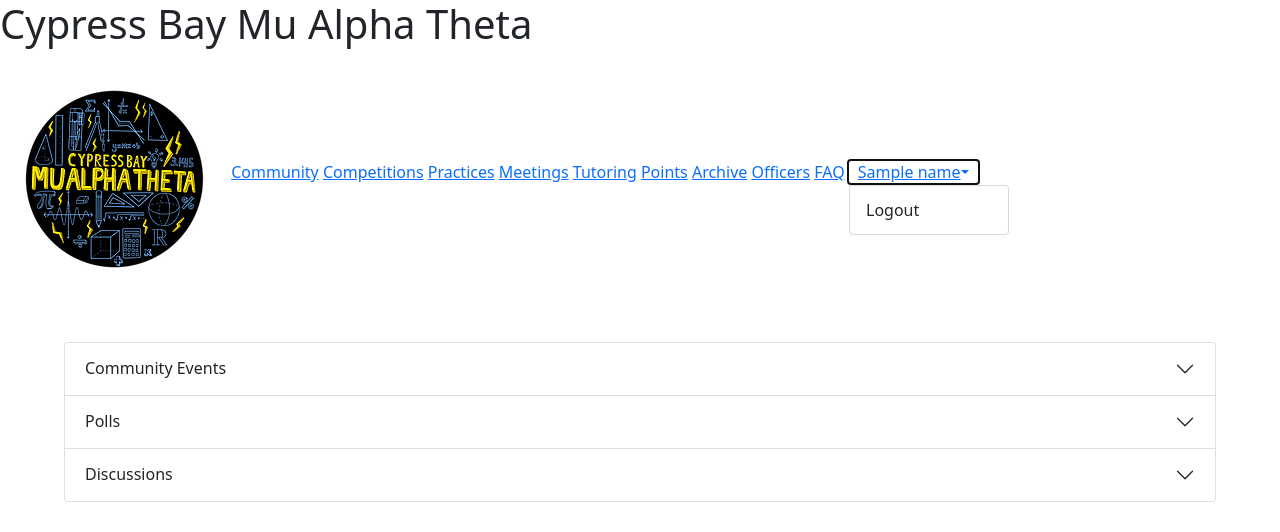
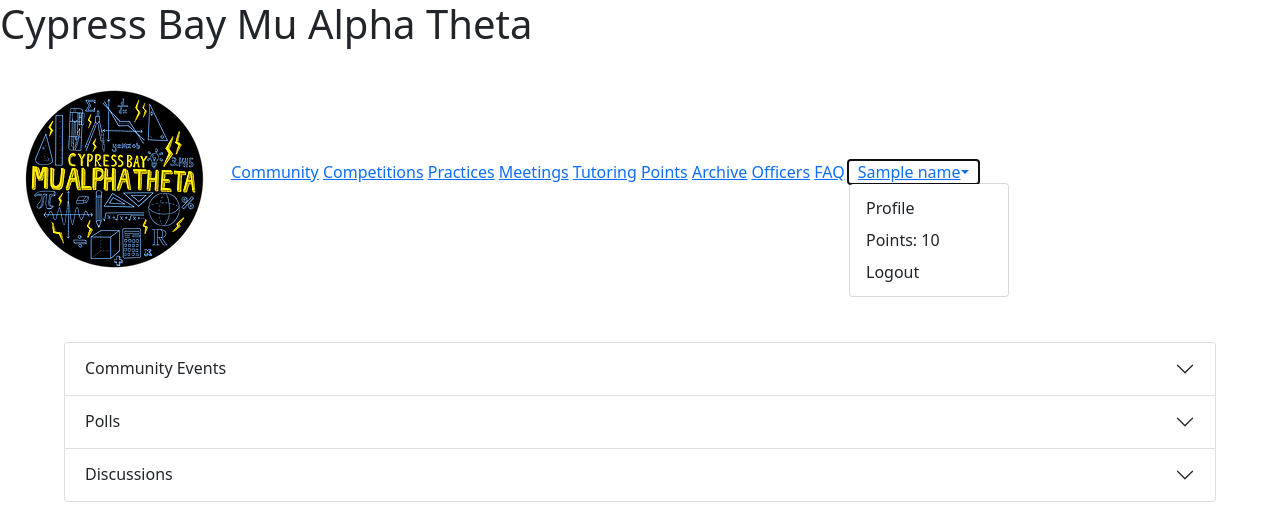
Before and after one commit to Asinphi/snhswebsite, a FastAPI app: template templates/community.html in a window 1280 px wide, after a click that opens the changed part. Shown: the top 532 px of the page. Run offline with FastAPI, Linux system fonts and the light colour scheme; the template is opened without the code that fills it: most values are stand-ins (such as "Sample title", 1, 10 or a date in 2020); style sheets or scripts are compiled from the project's sources; parts of the project's set-up code (start-up, migrations or seed data) failed here and were passed over; some libraries are stand-ins or nearby versions.

Commit message:
feat: stylize navbar dropdowns

```diff
--- a/templates/components/header.html
+++ b/templates/components/header.html
@@ -1,11 +1,7 @@
-<script type="text/javascript">
-    console.log("header.html include_logo:", "{{ include_logo }}");
-</script>
-
 <div class="header">
     <h1 class="header__title">Cypress Bay Mu Alpha Theta</h1>
 
 </div>
-<div style="top: 0; position: sticky;">
+<div class="navbar-container" style="top: 0; position: sticky;">
     {% include "components/navbar.html" %}
 </div>
--- a/templates/components/navbar.html
+++ b/templates/components/navbar.html
@@ -11,13 +11,18 @@
     <a href="/archive">Archive</a>
     <a href="/officers">Officers</a>
     <a href="/FAQ">FAQ</a>
-    {% if name is not none %}
-        <a id="me" class="dropdown-toggle dropdown-toggle-split" data-bs-toggle="dropdown" aria-expanded="false" href="/profile/{{ id }}">{{ name }}</a>
+    {% if name is defined %}
+        <a id="me" class="dropdown-toggle dropdown-toggle-split" data-bs-toggle="dropdown" data-bs-offset="0,-0.5" aria-expanded="false" href="/profile/{{ id }}">{{ name }}</a>
         <div class="dropdown-menu" aria-labelledby="me">
+            <a class="dropdown-item" href="/profile/{{ id }}">Profile</a>
+            {% if is_superuser %}
+                <a class="dropdown-item" href="/admin">Admin Panel</a>
+            {% endif %}
+            <a class="dropdown-item" href="/points">Points: {{ points }}</a>
             <a class="dropdown-item" href="javascript:logout();">Logout</a>
         </div>
     {% else %}
-        <a id="login" class="dropdown-toggle" data-bs-toggle="dropdown" data-bs-auto-close="outside" aria-expanded="false" href="javascript:;">Login</a>
+        <a id="login" class="dropdown-toggle" data-bs-toggle="dropdown" data-bs-offset="0,-0.5" data-bs-auto-close="outside" aria-expanded="false" href="javascript:;">Login</a>
         <ul class="dropdown-menu" aria-labelledby="login">
             <form id="login-form" action="/auth/cookie/login" method="POST" class="px-4 py-3" onsubmit="return login()">
                 <div class="mb-3">
--- a/utils/styles/header.scss
+++ b/utils/styles/header.scss
@@ -17,4 +17,9 @@
     align-items: center;
     background: rgb(11,34,94);
     background: linear-gradient(128deg, rgba(11,34,94,1) 27%, rgba(23,71,135,1) 47%, rgba(13,51,78,1) 73%, rgba(55,71,117,1) 91%);
+    z-index: 200;
 }
+
+.navbar-container {
+    z-index: 300;
+}
```
Also changed, not shown: utils/styles/navbar.scss (+24 -2 lines).
